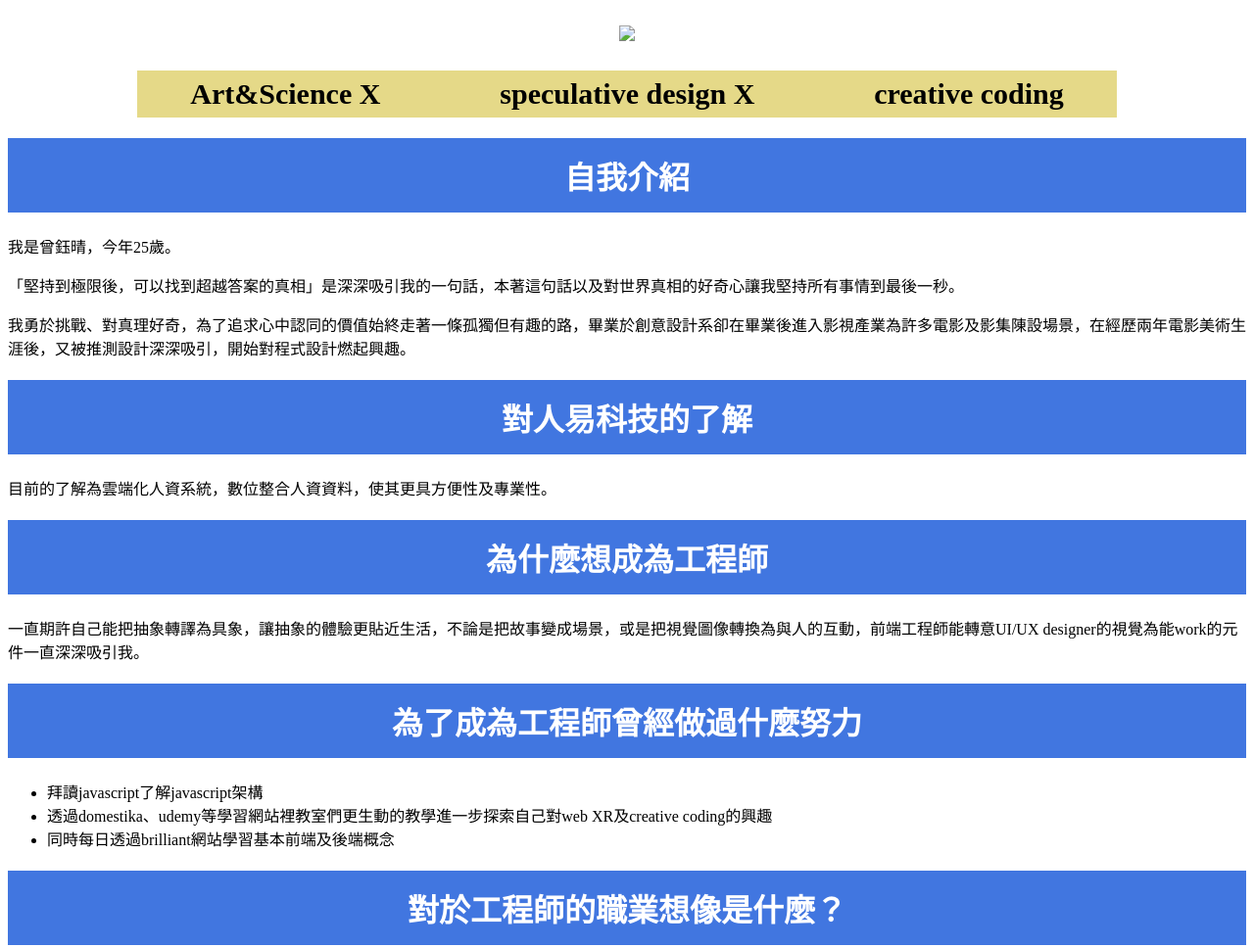
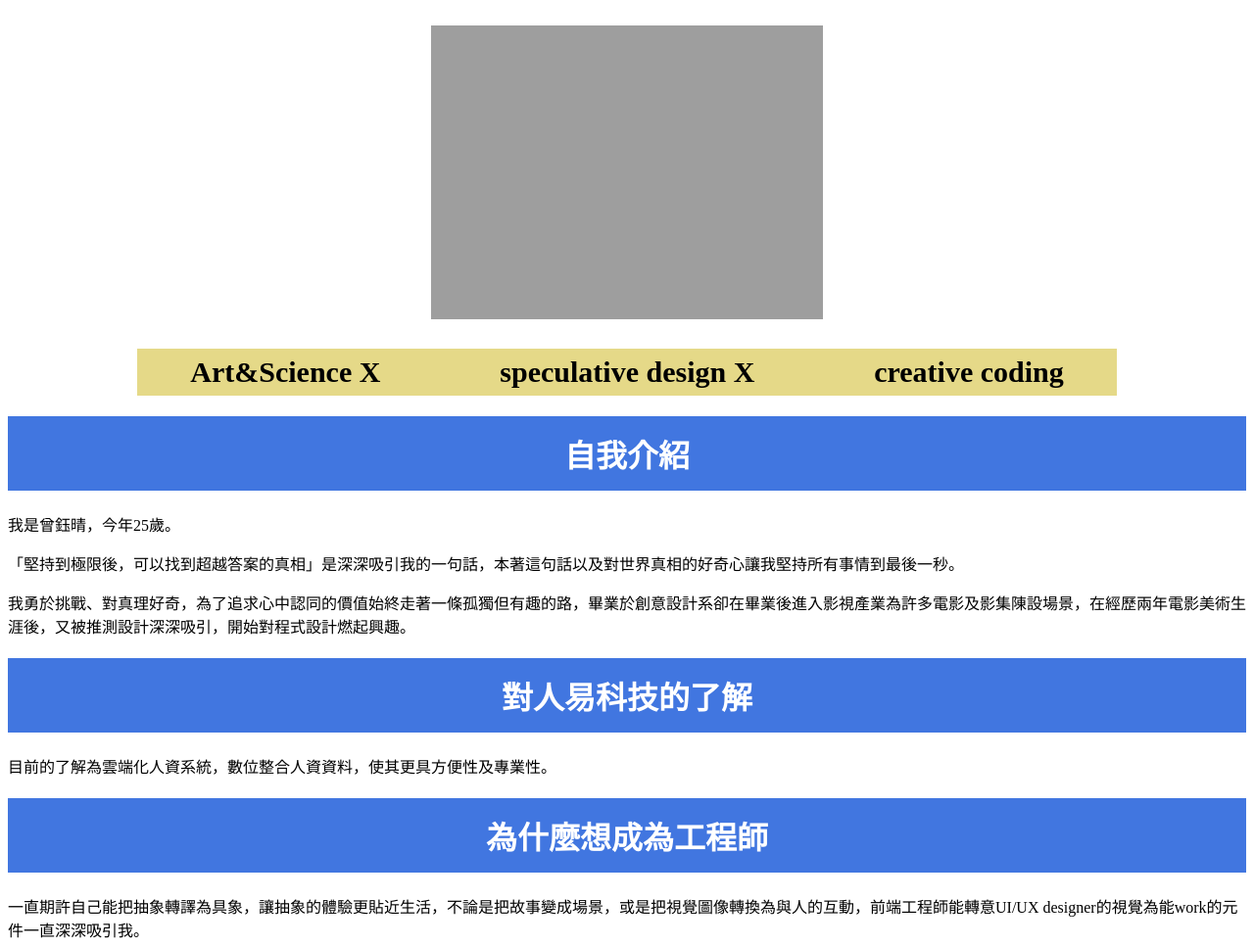
Before and after one commit to YUCHING1019/yuching, a plain HTML site: page index.html in a window 1280 px wide. Shown: the top 968 px of the page at 98% size. Drawn offline with Linux system fonts and the light colour scheme; the site is published under a folder, as on GitHub Pages, so addresses that start at the root find nothing.

Commit message:
Update index.html

```diff
--- a/index.html
+++ b/index.html
@@ -20,7 +20,7 @@
 
     </head>
 <body >
-	<p Align=center><img class="image"  src="/styles/ME.jpg"  > </img></p>
+	<p Align=center><img class="image"  src="./styles/ME.jpg"  > </img></p>
 	<table class="table" width="1000" cellpadding="5" align="center" >
 
 		<tr>
```
